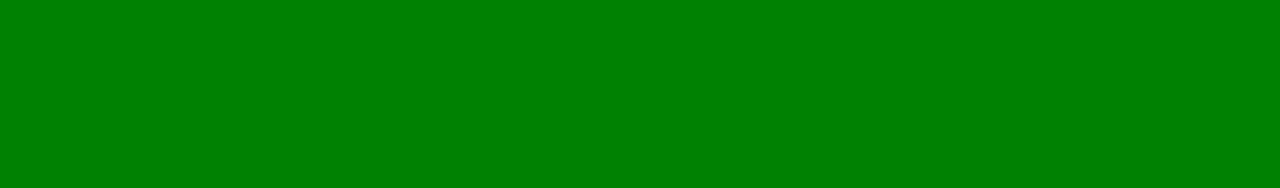
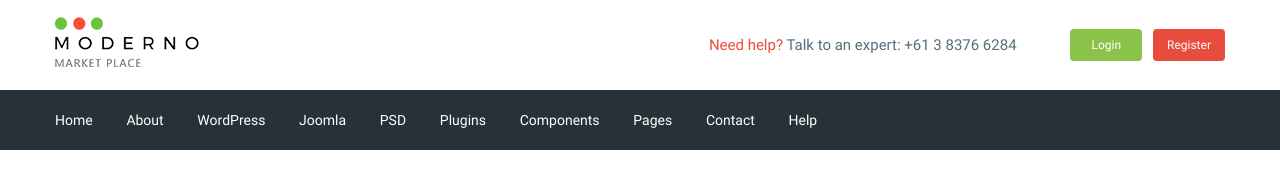
Before and after one commit to TatianaDavidenko/modernonew, a website: page app/index.html in a window 1280 px wide. Drawn offline with nearby package versions, Linux system fonts and the light colour scheme; files that its build step writes are made by us from their sources.

Commit message:
added header

```diff
--- a/app/index.html
+++ b/app/index.html
@@ -5,13 +5,58 @@
     <meta charset="UTF-8">
     <meta http-equiv="X-UA-Compatible" content="IE=edge">
     <meta name="viewport" content="width=device-width, initial-scale=1.0">
+    <link rel="preconnect" href="https://fonts.gstatic.com">
+    <link href="https://fonts.googleapis.com/css2?family=Roboto:wght@500;700&display=swap" rel="stylesheet">
     <link rel="stylesheet" href="css/libs.min.css">
     <link rel="stylesheet" href="css/style.min.css">
     <title>Document</title>
 </head>
 
 <body>
+    <header class="header">
+        <div class="header__top">
+            <div class="container">
+                <div class="header__top-inner">
+                    <div class="header__logo">
+                        <a href="#">
+                            <img src="images/logo.png" alt="">
+                        </a>
+                    </div>
+                    <div class="header__text">
+                        <a href="#">
+                            <span>Need help?</span>
+                        </a> Talk to an expert:
+                        <a class="header__phone" href="61383766284">+61 3 8376 6284</a>
+                    </div>
+                    <div class="header__box">
+                        <a class="basket" href="#"></a>
+                        <a class="header__btn header__btn-login" href="#">Login</a>
+                        <a class="header__btn header__btn-register" href="#">Register</a>
+                    </div>
+                </div>
+            </div>
+        </div>
+        <div class="header__menu">
+            <div class="container">
+                <nav class="menu">
+                    <ul class="menu__list">
+                        <li><a href="#">Home</a></li>
+                        <li><a href="#">About</a></li>
+                        <li><a href="#">WordPress</a></li>
+                        <li><a href="#">Joomla</a></li>
+                        <li><a href="#">PSD</a></li>
+                        <li><a href="#">Plugins</a></li>
+                        <li><a href="#">Components</a></li>
+                        <li><a href="#">Pages</a></li>
+                        <li><a href="#">Contact</a></li>
+                        <li><a href="#">Help</a></li>
+                    </ul>
 
+                </nav>
+            </div>
+        </div>
+
+    </header>
 
     <script src="https://ajax.googleapis.com/ajax/libs/jquery/3.5.1/jquery.min.js"></script>
     <script src="js/libs.min.js"></script>
--- /dev/null
+++ b/app/scss/_fonts.scss
@@ -0,0 +1,6 @@
+@font-face {
+  font-family: "Roboto-Regular";
+  src: url("../fonts/Roboto-Regular.woff2") format("woff2"), url("../fonts/Roboto-Regular.woff") format("woff");
+  font-weight: 400;
+  font-display: swap; // сначала контент отображается системными шрифтами
+}
--- /dev/null
+++ b/app/scss/_global.scss
@@ -0,0 +1,31 @@
+html {
+  box-sizing: border-box;
+}
+*,
+*::before,
+*::after {
+  box-sizing: inherit;
+}
+a {
+  display: inline-block;
+  text-decoration: none;
+  color: $text;
+}
+ul,
+li {
+  margin: 0;
+  padding: 0;
+  list-style: none;
+}
+body{
+  font-family: "Roboto-Regular", sans-serif;
+  font-weight: 400;
+  font-size: 15px;
+  line-height: 24px;
+  color: $text;
+}
+.container{
+  max-width: 1200px;
+  margin: 0 auto;
+  padding: 0px 15px;
+}
--- /dev/null
+++ b/app/scss/_vars.scss
@@ -0,0 +1,4 @@
+$text: #546e7a;
+$red: #e74c3c;
+$green: #8bc34a;
+$bg: #263238;
--- a/app/scss/style.scss
+++ b/app/scss/style.scss
@@ -1,22 +1,52 @@
-html {
-    box-sizing: border-box;
+@import "vars";
+@import "global";
+@import "fonts";
+
+.header__top-inner {
+  display: flex;
+  justify-content: space-between;
+  height: 90px;
+  align-items: center;
 }
-*,
-*::before,
-*::after {
-    box-sizing: inherit;
+.header__text {
+  margin-left: auto;
+  margin-right: 50px;
+  span{
+    color: $red;
+  }
 }
-p {
-    font-size: 12px;
-    margin: 0;
-    padding: 0;
+.header__btn{
+  padding: 4px;
+  width: 72px;
+  border-radius: 4px;
+  text-align: center;
+  color: #fff;
+  font-size: 12px;
 }
-a{
-    text-decoration: none;
+.header__btn-login{
+  background-color: $green;
 }
-body{
-    background-color: green;
+.header__btn-register{
+  background-color: $red;
+  margin-left: 7px;
 }
-.test{
-    display: flex;
+.header__menu{
+  background-color: $bg;
 }
+.menu{
+  display: flex;
+  align-items: center;
+  height: 60px;
+}
+.menu__list{
+  li{
+    display: inline-block;
+    & + li{
+      margin-left: 30px;
+    }
+  }
+  a{
+    color: #fff;
+    font-size: 14px;
+  }
+}
--- a/gulpfile.js
+++ b/gulpfile.js
@@ -8,7 +8,7 @@
     cssmin = require('gulp-cssmin');
 
 gulp.task('sass', function () {
-    return gulp.src('app/scss/style.scss')
+    return gulp.src('app/scss/*.scss')
         .pipe(sass({ outputStyle: 'compressed' }))
         .pipe(rename({ suffix: '.min' }))
         .pipe(autoprefixer({
@@ -60,7 +60,7 @@
 
 
 gulp.task('watch', function () {
-    gulp.watch('app/scss/style.scss', gulp.parallel('sass'))
+    gulp.watch('app/scss/*.scss', gulp.parallel('sass'))
     gulp.watch('app/*.html', gulp.parallel('html'))
     gulp.watch('app/js/*.js', gulp.parallel('js'))
 });
```
Also changed, not shown: app/fonts/Roboto-Regular.woff (added), app/fonts/Roboto-Regular.woff2 (added), app/images/logo.png (added).
